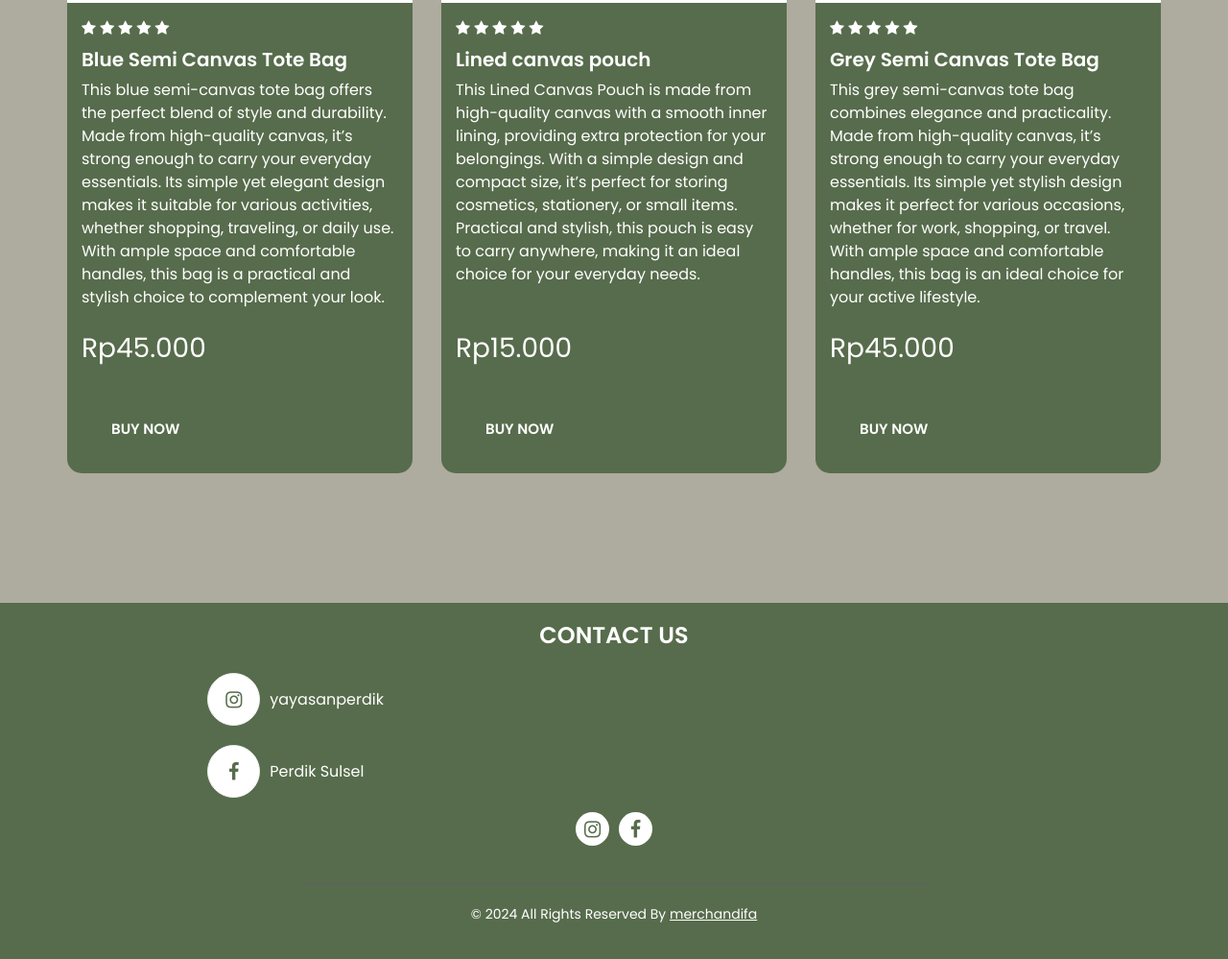
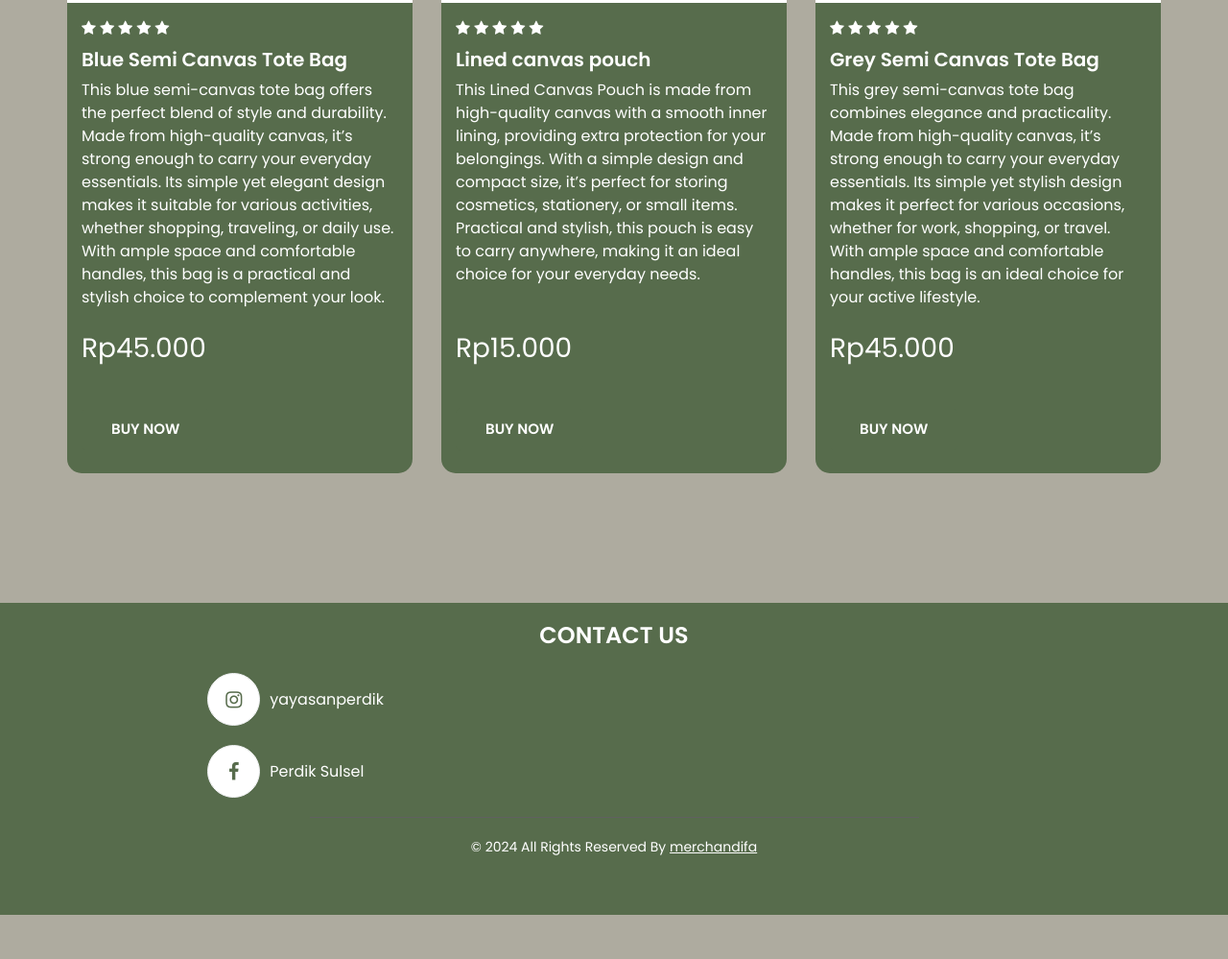
Before and after one commit to Kaylamaghfirah/merchandifa, a plain HTML site: page product.html in a window 1280 px wide. Shown: the part 1269-2268 px from the top of the page at 96% size. After the commit the page ends 2222 px from the top, so only its background shows below. Drawn offline with nearby package versions, Linux system fonts and the light colour scheme; some packages are replaced by stand-ins of ours.

```diff
--- a/product.html
+++ b/product.html
@@ -402,29 +402,8 @@
           </div>
         </div>
       </div>
+  <!-- end info section -->
 
-      <div class="box">
-        <div class="info_social">
-          <div>
-            <a href="https://www.instagram.com/yayasanperdik?igsh=b3prcWlpYXhzd3Fp">
-              <i class="fa fa-instagram" aria-hidden="true"></i>
-            </a>
-          </div>
-          <div>
-          </div>
-          <div>
-          </div>
-          <div>
-            <a href="https://www.facebook.com/share/19kMsFd4F4/">
-              <i class="fa fa-facebook" aria-hidden="true"></i>
-            </a>
-          </div>
-        </div>
-      </div>
-    </div>
-  </section>
-
-  <!-- end info section -->
   <!-- footer section -->
   <section class="footer_section">
     <div class="container">
```
